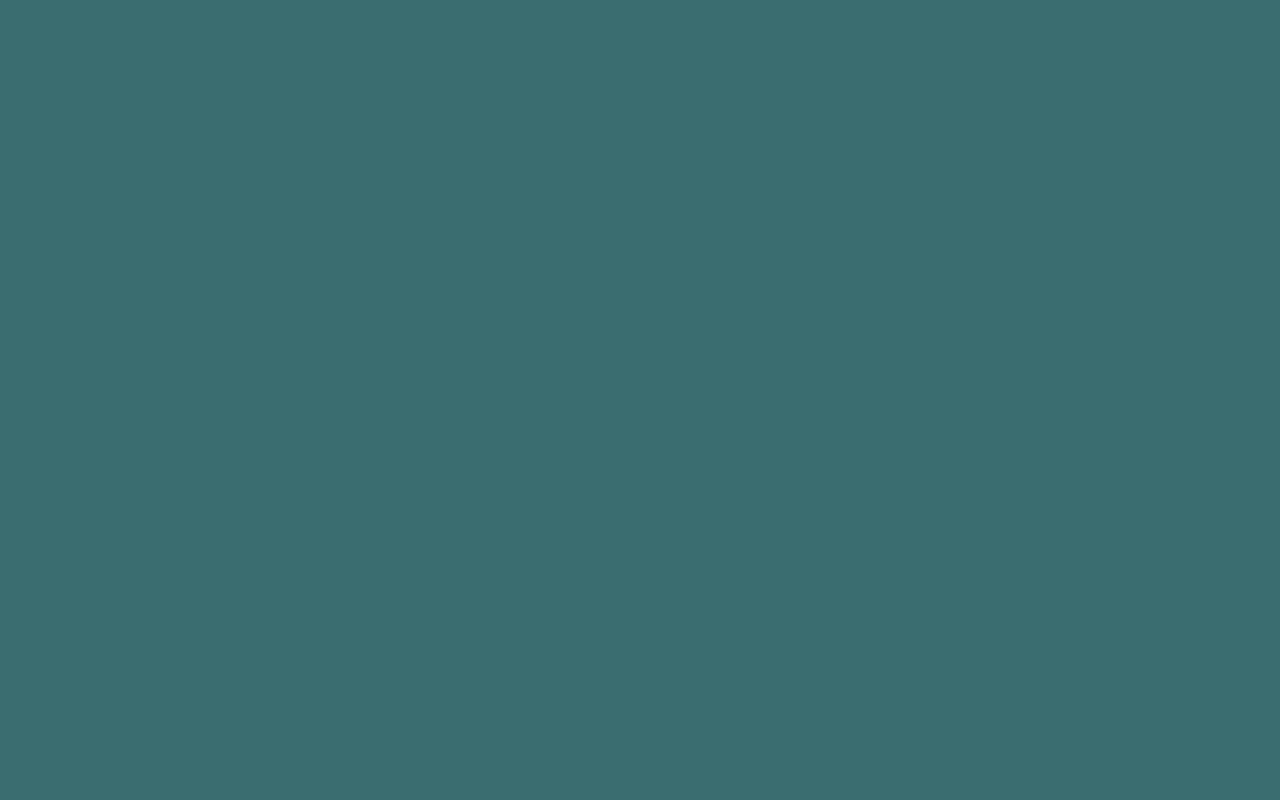
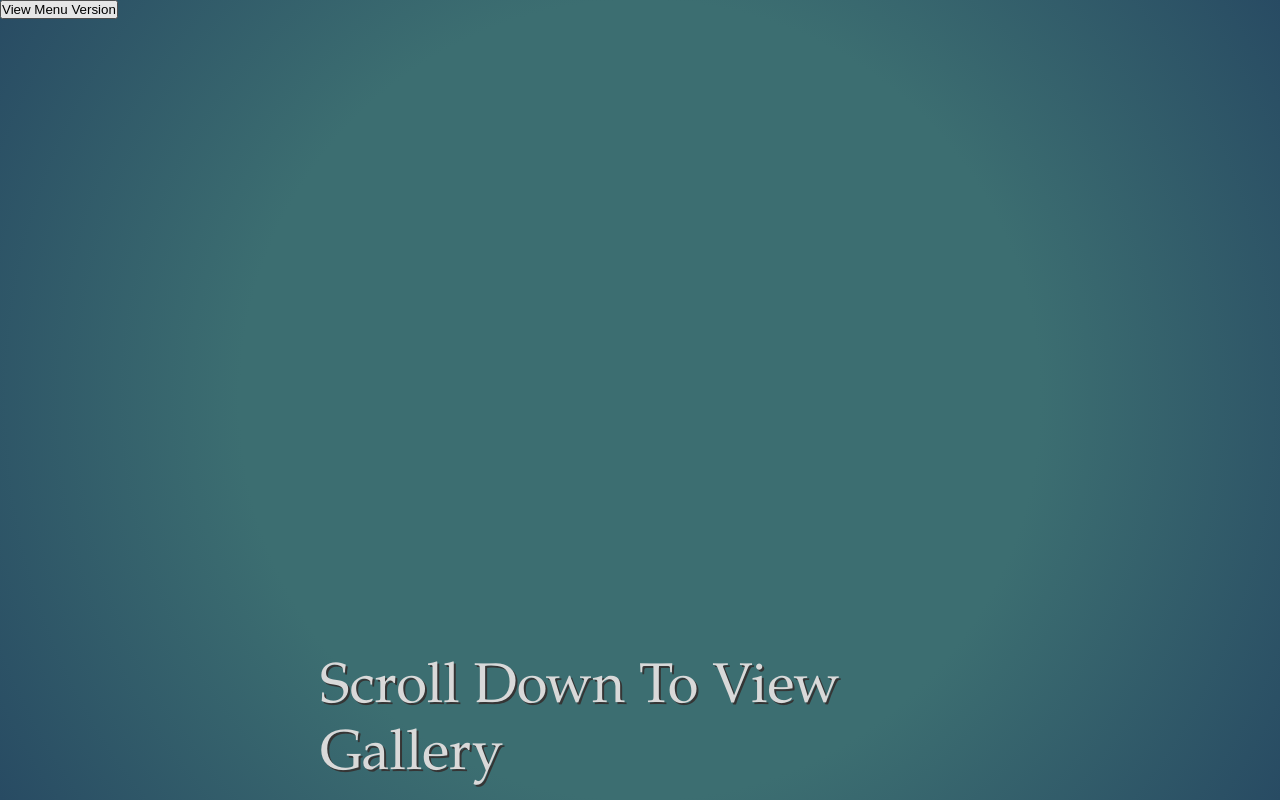
Before and after one commit to TomRgrant/ZoomScroll2, a React (Vite) app: page / in a window 1280 px wide. Built offline with nearby package versions, Linux system fonts and the light colour scheme.

Commit message:
Added basic UI

```diff
--- a/src/ZoomScroll.css
+++ b/src/ZoomScroll.css
@@ -33,12 +33,14 @@
     color: #FFFFFF;
     border: 1px solid #D9D9D9;
     filter: drop-shadow(0 20px 10px rgba(66, 63, 63, 0.321));
+    box-shadow: 0 0 1em #ffffff;
 }
 
 .scroll-area {
     height: 100vh;
     width: 100vw;
-    background-color: #3C6E71;
+    background: rgb(60,110,113);
+    background: radial-gradient(circle, rgba(60,110,113,1) 53%, rgba(40,75,99,1) 100%);
     position: relative;
     overflow: hidden;
 }
@@ -88,3 +90,15 @@
     width: 100%;
     border-radius: 10px;
 }
+
+.scroll-text {
+    position: absolute;
+    text-shadow:2px 2px #353535 ;
+    font-size: 3.5rem;
+    color: #D9D9D9;
+    font-weight: 400;
+    font-family: palatino;
+    bottom: 10px;
+    left: 50%;
+    transform: translate(-50%);
+}
--- a/src/ZoomScroll.jsx
+++ b/src/ZoomScroll.jsx
@@ -198,6 +198,9 @@ const ZoomScroll = () => {
       <div className="center move-4 transition-1s">
       <img className="div-img" src="https://petapixel.com/assets/uploads/2022/08/fdfs11-800x533.jpg" alt="" />
       </div>
+
+      <h1 className="scroll-text">Scroll Down To View Gallery</h1>
+      <button onClick={window.open}>View Menu Version</button>
     </div>
   );
 };
```
